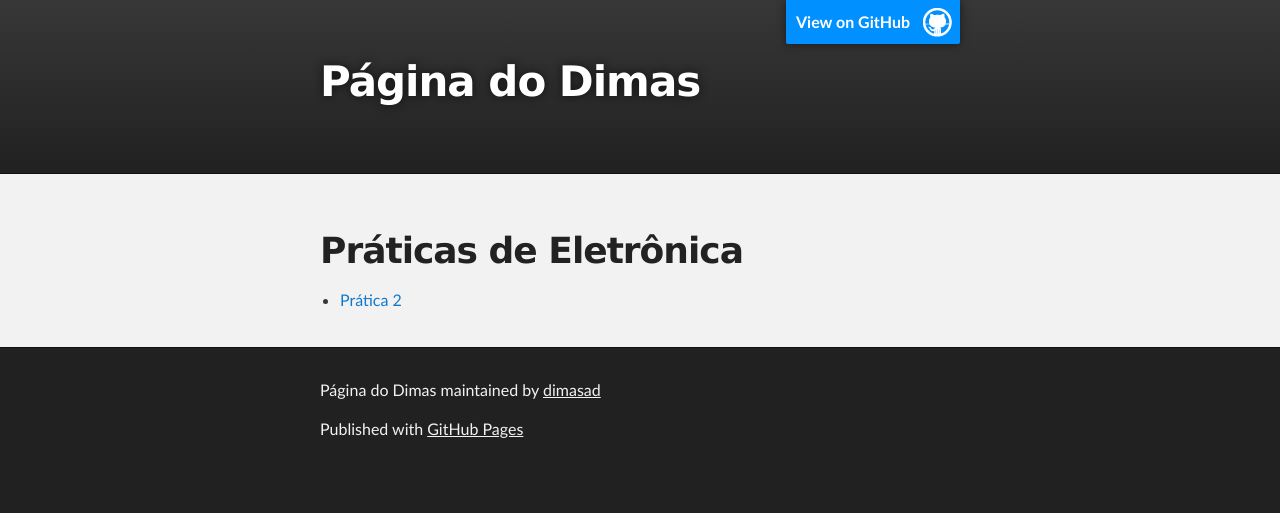
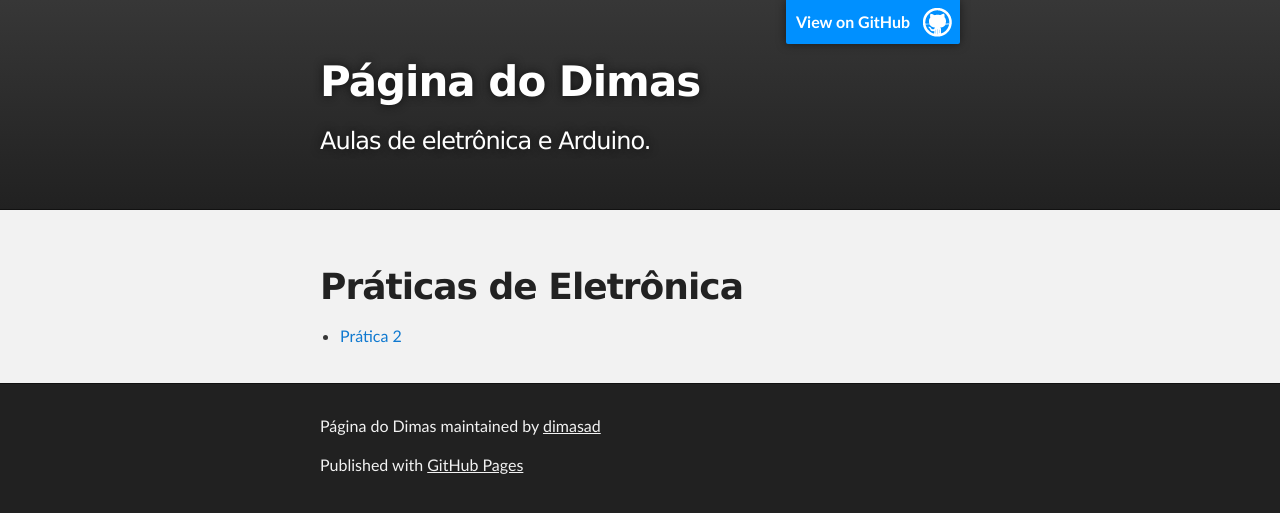
Before and after one commit to dimasad/dimasad.github.io.OLD, a Jekyll site: the page built from index.md, in a window 1280 px wide. Shown: the top 513 px of the page. Built offline with Jekyll 4.4.1, drawn with Linux system fonts in a browser that asks for light colours; the repository's description, which GitHub fills in, is left out; our own code applies the rules of GitHub Pages for plain Markdown files.

Commit message:
Modificação da descrição.

```diff
--- a/_config.yml
+++ b/_config.yml
@@ -1,7 +1,7 @@
 # Site settings
 title: Página do Dimas
 email: dimasad@ufmg.br
-description: ""
+description: "Aulas de eletrônica e Arduino."
 baseurl: ""
 url: "http://dimasad.github.io"
 show_downloads: false
```
